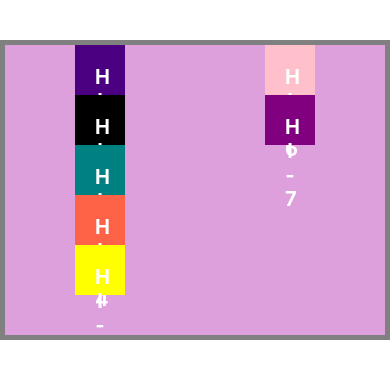
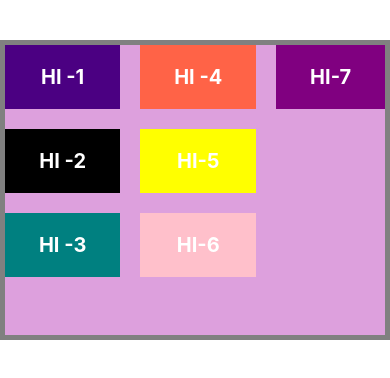
Before and after one commit to TwanstCodess/React-Native-Tutorial, a React Native app in the folder Tutorial/: screen / in a window 390 px wide. Shown: the top 378 px of the page. Built offline with nearby package versions, Linux system fonts and the light colour scheme.

Commit message:
Gap RowGap ColumnGap

```diff
--- a/Tutorial/App.js
+++ b/Tutorial/App.js
@@ -22,7 +22,9 @@ const styles = StyleSheet.create({
     // flex: 1,
     height: 300,
     flexWrap: "wrap",
-    alignContent: "space-around",
+    rowGap: 20,
+    columnGap: 20,
+    // gap: 20,
     backgroundColor: 'plum',
     marginTop: 40,
     marginBottom: 40,
--- a/Tutorial/components/Greet.js
+++ b/Tutorial/components/Greet.js
@@ -13,8 +13,6 @@ const styles = StyleSheet.create({
   Box: {
     backgroundColor: "#fff",
     padding: 20,
-    width: 50,
-    height: 50
   },
   Texts: {
     fontSize: 20,
```
